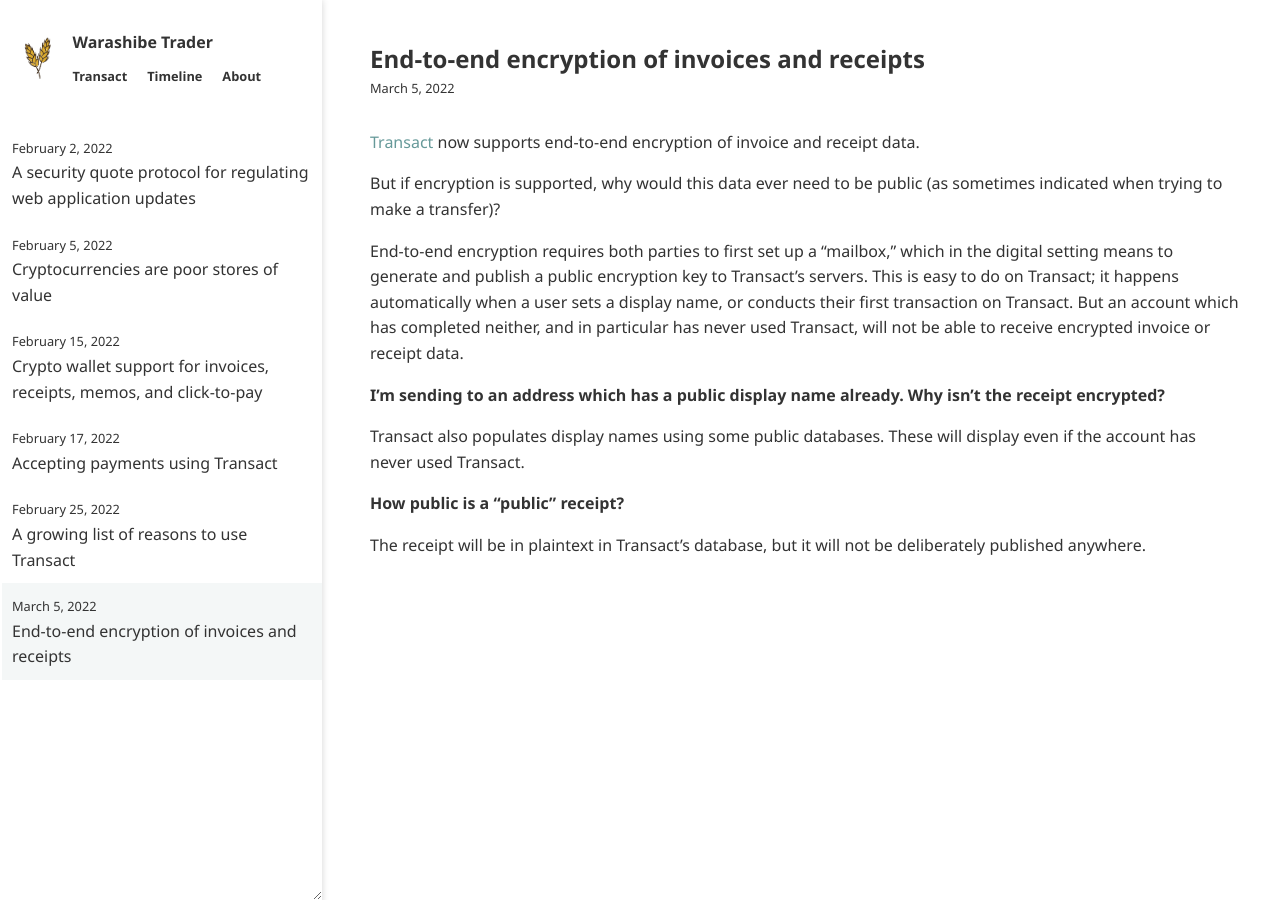
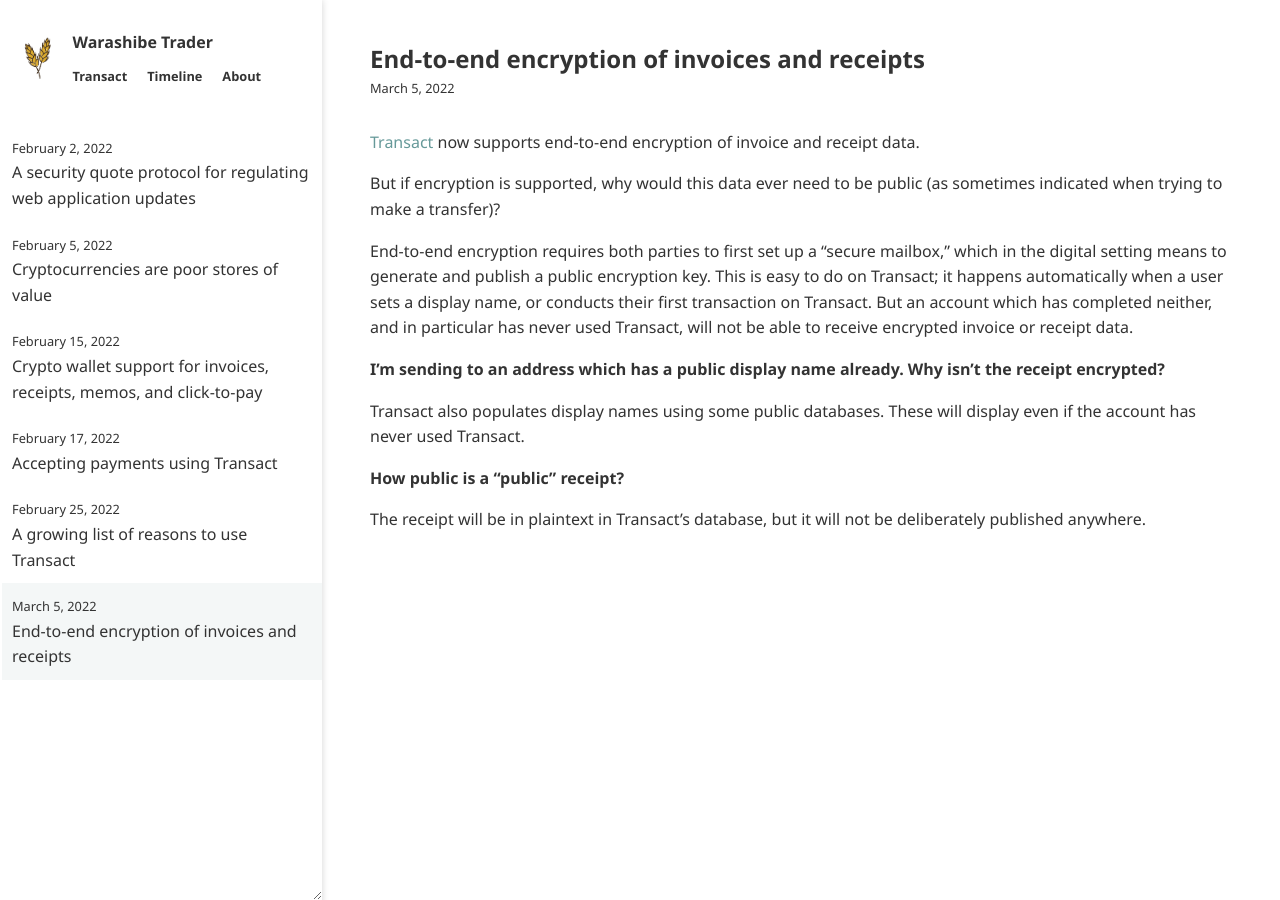
Before and after one commit to warashibetrader/warashibetrader.github.io, a Jekyll site: the page built from _posts/2022-03-05-end-to-end.md, in a window 1280 px wide. Built offline with Jekyll 4.4.1, drawn with Linux system fonts in a browser that asks for light colours.

Commit message:
Update 2022-03-05-end-to-end.md

```diff
--- a/_posts/2022-03-05-end-to-end.md
+++ b/_posts/2022-03-05-end-to-end.md
@@ -6,7 +6,7 @@
 
 But if encryption is supported, why would this data ever need to be public (as sometimes indicated when trying to make a transfer)?
 
-End-to-end encryption requires both parties to first set up a "mailbox," which in the digital setting means to generate and publish a public encryption key to Transact's servers. This is easy to do on Transact; it happens automatically when a user sets a display name, or conducts their first transaction on Transact. But an account which has completed neither, and in particular has never used Transact, will not be able to receive encrypted invoice or receipt data.
+End-to-end encryption requires both parties to first set up a "secure mailbox," which in the digital setting means to generate and publish a public encryption key. This is easy to do on Transact; it happens automatically when a user sets a display name, or conducts their first transaction on Transact. But an account which has completed neither, and in particular has never used Transact, will not be able to receive encrypted invoice or receipt data.
 
 #### I'm sending to an address which has a public display name already. Why isn't the receipt encrypted?
 
```
